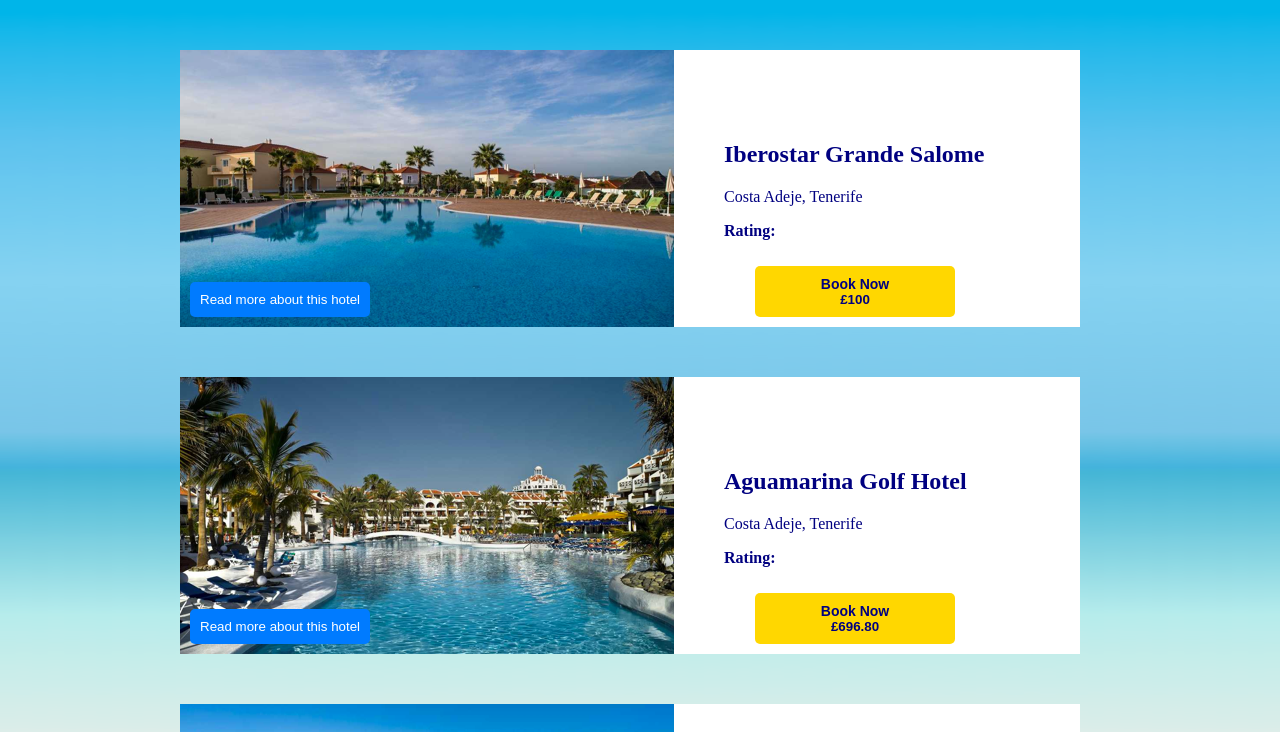
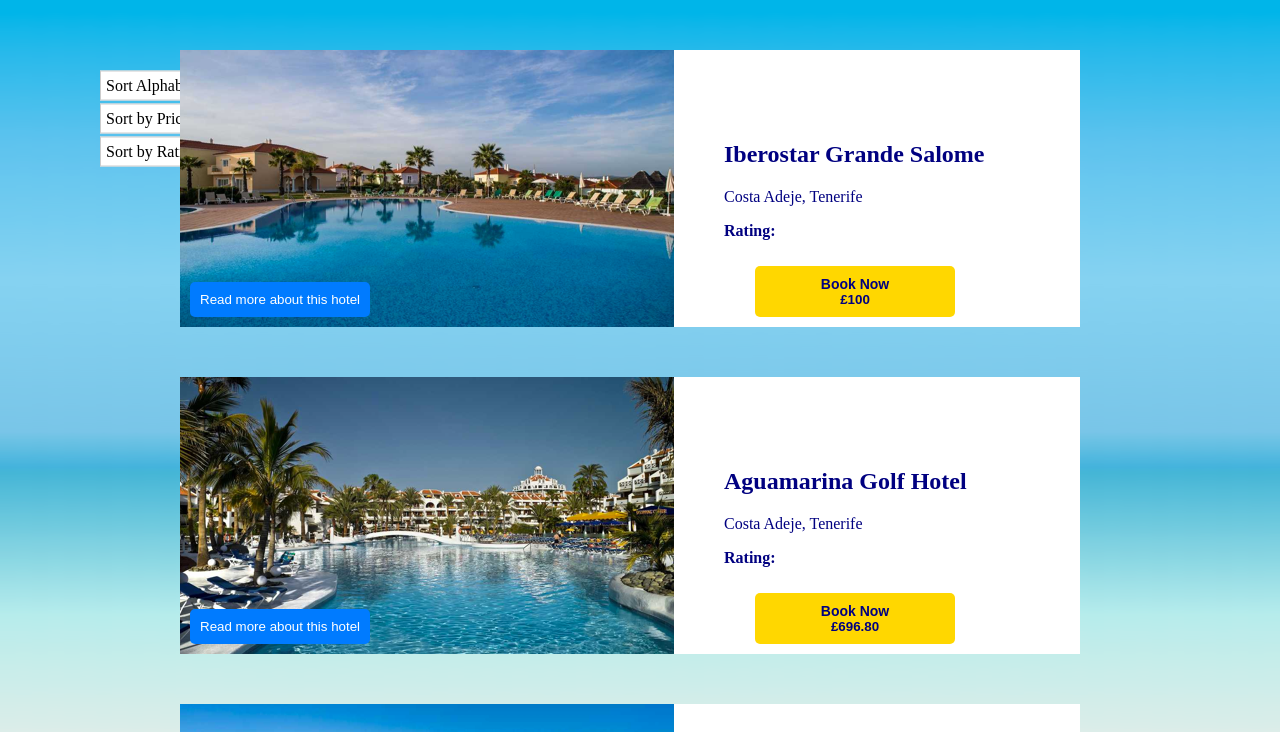
Before and after one commit to dylstar135/hotel-listing, a React (Create React App) app: page / in a window 1280 px wide. Shown: the top 732 px of the page. Built offline with nearby package versions, Linux system fonts and the light colour scheme.

Commit message:
sorting component working, basic styling added

```diff
--- a/src/App.js
+++ b/src/App.js
@@ -1,6 +1,7 @@
-import React from "react";
+import React, { useState } from "react";
 import "./styles/app.css";
 import HotelCard from "./components/HotelCard.js";
+import HotelSorter from "./components/HotelSorter.js";
 import hotelImage1 from "./assets/hotel-image-1.png";
 import hotelImage2 from "./assets/hotel-image-2.png";
 import hotelImage3 from "./assets/hotel-image-3.png";
@@ -32,9 +33,36 @@
       stars: "***",
     },
   ];
+
+  const [sortedHotels, setSortedHotels] = useState(hotels);
+
+  const handleSortChange = (sortType) => {
+    let sortedHotelsCopy = [...sortedHotels];
+
+    switch (sortType) {
+      case "alphabetically":
+        sortedHotelsCopy.sort((a, b) => a.name.localeCompare(b.name));
+        break;
+      case "price":
+        sortedHotelsCopy.sort(
+          (a, b) => parseFloat(a.price) - parseFloat(b.price)
+        );
+        break;
+      case "rating":
+        sortedHotelsCopy.sort((a, b) => b.stars.length - a.stars.length);
+        break;
+      default:
+        break;
+    }
+
+    setSortedHotels(sortedHotelsCopy);
+  };
+
   return (
+    <div className="app-container">
+      <HotelSorter handleSortChange={handleSortChange} />
       <div className="hotels">
-      {hotels.map((hotel, index) => (
+        {sortedHotels.map((hotel, index) => (
           <HotelCard
             key={index}
             name={hotel.name}
@@ -46,6 +74,7 @@
           />
         ))}
       </div>
+    </div>
   );
 }
 
--- /dev/null
+++ b/src/components/HotelSorter.js
@@ -0,0 +1,23 @@
+import React from "react";
+import "../styles/HotelSorter.css";
+
+const HotelSorter = ({ handleSortChange }) => {
+  return (
+    <div className="hotel-sorter-container">
+      <div
+        className="sort-option"
+        onClick={() => handleSortChange("alphabetically")}
+      >
+        Sort Alphabetically
+      </div>
+      <div className="sort-option" onClick={() => handleSortChange("price")}>
+        Sort by Price
+      </div>
+      <div className="sort-option" onClick={() => handleSortChange("rating")}>
+        Sort by Rating
+      </div>
+    </div>
+  );
+};
+
+export default HotelSorter;
--- /dev/null
+++ b/src/styles/HotelSorter.css
@@ -0,0 +1,21 @@
+
+.hotel-sorter-container {
+    position: fixed;
+    top: 15%;
+    left: 100px; /* Adjust the left position */
+    transform: translateY(-50%);
+  }
+
+  .sort-option {
+    margin-bottom: 3px; /* Spacing between options */
+    cursor: pointer;
+    padding: 5px; /* Add padding to create space around each option */
+    border: 1px solid #ccc; /* Add border to each option */
+
+    width: 250px; /* Set the width of each option */
+    background-color: white;
+  }
+
+  .sort-option:hover {
+    background-color: #007bff;
+  }
--- a/src/styles/app.css
+++ b/src/styles/app.css
@@ -17,8 +17,7 @@
 .hotel-card-container{
 
         width: 900px;
-        /*padding: 20px;*/
-        /*border: 1px solid black;*/
+
         margin-right: 200px;
         margin-top: 50px;
         box-sizing: border-box;
@@ -28,8 +27,8 @@
 }
 
 .hotel-card-container img {
-    flex: 1; /* Let the image grow to fill the available space */
-    height: auto; /* Maintain the aspect ratio */
+    flex: 1;
+    height: auto;
 }
 
 
```
Lines whose indentation alone changed are shown as unchanged.
